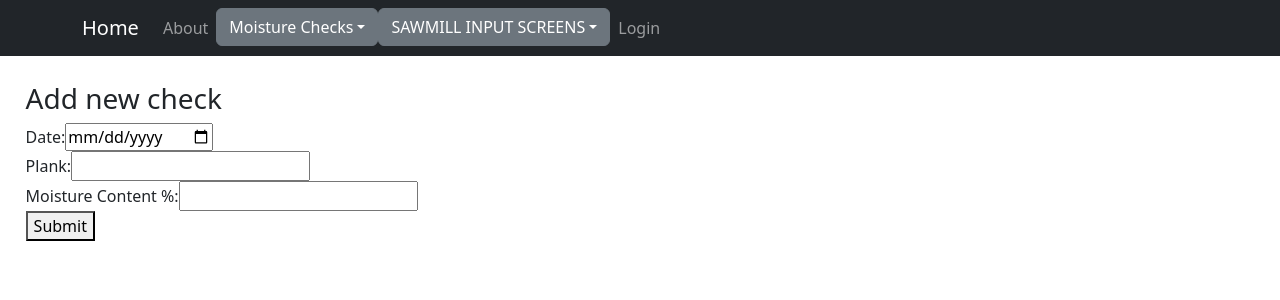
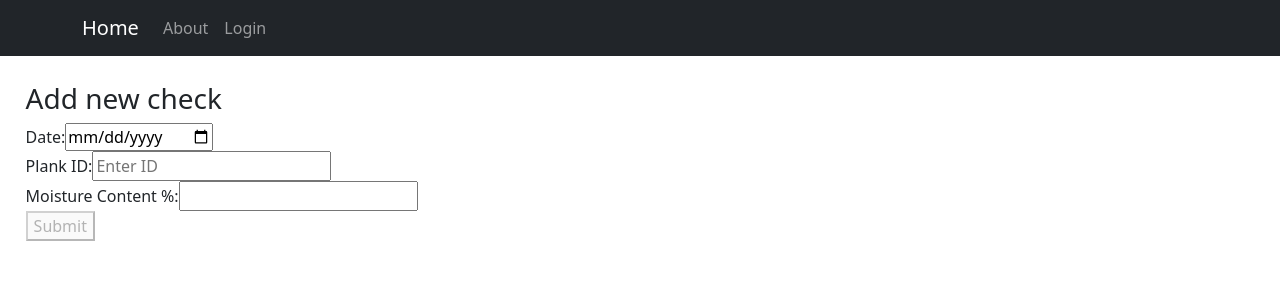
Before and after one commit to andrewcargill/sawmill_go, a React (Create React App) app in the folder mill/: page /water_post in a window 1280 px wide. Shown: the top 300 px of the page. Built offline with nearby package versions, Linux system fonts and the light colour scheme.

Commit message:
adds dev version number and updates moisture check with plank id check

```diff
--- a/mill/src/Home.jsx
+++ b/mill/src/Home.jsx
@@ -5,6 +5,7 @@ const Home = () => {
     <div>
 
       <h1>Hello, Welcome to the Sawmill Go Frontend!</h1>
+      <p>v1.1.1</p>
     </div>
   );
 };
--- a/mill/src/pages/Layout.jsx
+++ b/mill/src/pages/Layout.jsx
@@ -1,17 +1,15 @@
 import { Outlet, Link } from "react-router-dom";
 import Dropdown from "react-bootstrap/Dropdown";
-import React, {useState, useEffect} from 'react';
+import React, { useState, useEffect } from "react";
 
 const Layout = () => {
-
   const [isAuth, setIsAuth] = useState(false);
 
   useEffect(() => {
-    if (localStorage.getItem('access_token') !== null) {
+    if (localStorage.getItem("access_token") !== null) {
       setIsAuth(true);
     }
   }, [isAuth]);
-
 
   return (
     <>
@@ -39,9 +37,7 @@ const Layout = () => {
                 </Link>
               </li>
 
-
-
-              {isAuth ?(
+              {isAuth ? (
                 <>
                   <li className="nav-item">
                     <Link className="nav-link" to="tree_crud">
@@ -58,13 +54,6 @@ const Layout = () => {
                       Dev Plank
                     </Link>
                   </li>
-              </>
-              )
-              : null}
-
-
-
-
                   <Dropdown>
                     <Dropdown.Toggle variant="secondary" id="dropdown-basic">
                       Moisture Checks
@@ -81,7 +70,6 @@ const Layout = () => {
                       </Dropdown.Item>
                     </Dropdown.Menu>
                   </Dropdown>
-
 
                   <Dropdown>
                     <Dropdown.Toggle variant="secondary" id="dropdown-basic">
@@ -103,13 +91,9 @@ const Layout = () => {
                       </Dropdown.Item>
                     </Dropdown.Menu>
                   </Dropdown>
-              <li>
-              {isAuth ? (
-              <>
-              <Link className="nav-link" to="home_secure">Test</Link>
                   <Dropdown>
                     <Dropdown.Toggle variant="secondary" id="dropdown-basic">
-                  SECURE
+                      Test
                     </Dropdown.Toggle>
                     <Dropdown.Menu>
                       <Dropdown.Item as={Link} to="test_crud">
@@ -128,24 +112,22 @@ const Layout = () => {
                   </Dropdown>
                 </>
               ) : null}
-              </li>
+
+              <li>{isAuth ? <></> : null}</li>
               <li>
-              {isAuth ?
+                {isAuth ? (
                   <Link className="nav-link" to="logout">
                     Logout
-              </Link> :
+                  </Link>
+                ) : (
                   <Link className="nav-link" to="login">
                     Login
                   </Link>
-              }
+                )}
               </li>
 
-              <li className="nav-item">
-
-              </li>
-              <li className="nav-item">
-
-              </li>
+              <li className="nav-item"></li>
+              <li className="nav-item"></li>
             </ul>
           </div>
         </div>
--- a/mill/src/pages/MillAddLogs.jsx
+++ b/mill/src/pages/MillAddLogs.jsx
@@ -46,21 +46,6 @@ const MillAddLogs = () => {
       console.error("Error creating data:", error);
     }
   };
-
-  // const validateTreeId = async (treeId) => {
-  //   try {
-  //     await axios.get(`https://sawmill-live-api-ecf54c3f35e6.herokuapp.com/api/tree/${treeId}/`, {
-  //       headers: {
-  //         "Content-Type": "application/json",
-  //         Authorization: `Bearer ${localStorage.getItem("access_token")}`,
-  //       },
-  //     });
-  //     return true; // Tree ID exists
-  //   } catch (error) {
-  //     console.log("TreeIdExists:", false);
-  //     return false; // Tree ID does not exist
-  //   }
-  // };
 
   const handleTreeChange = (e) => {
     const treeId = e.target.value;
@@ -118,7 +103,7 @@ const MillAddLogs = () => {
               <input
                 type="text"
                 className="form-control form-control-lg"
-                placeholder="Search tree by ID"
+                placeholder="Enter ID"
                 value={tree}
                 onChange={handleTreeChange}
                 onBlur={handleTreeBlur}
--- a/mill/src/pages/TreeMoisturePost.jsx
+++ b/mill/src/pages/TreeMoisturePost.jsx
@@ -5,17 +5,27 @@ const TreeMoisturePost = () => {
   const [plank, setPlank] = useState('');
   const [date, setDate] = useState('');
   const [water_percentage, setWater_percentage] = useState('');
-  const [success, setSuccess] = useState(false); // State variable for success message
+  const [success, setSuccess] = useState(false);
+  const [plankIdExists, setPlankIdExists] = useState(null);
 
   const handleSubmit = async (e) => {
     e.preventDefault();
 
     try {
-      const response = await axios.post('https://sawmill-live-api-ecf54c3f35e6.herokuapp.com/api/water/', {
-        date,
-        plank,
-        water_percentage,
-      });
+      const response = await axios.post(
+        'https://sawmill-live-api-ecf54c3f35e6.herokuapp.com/api/water/',
+        {
+          date,
+          plank,
+          water_percentage,
+        },
+        {
+          headers: {
+            'Content-Type': 'application/json',
+            Authorization: `Bearer ${localStorage.getItem('access_token')}`,
+          },
+        }
+      );
       console.log('Data created:', response.data);
 
       // Reset form fields after successful submission
@@ -29,6 +39,32 @@ const TreeMoisturePost = () => {
     }
   };
 
+
+  const handlePlankChange = (e) => {
+    const plankId = e.target.value;
+    setPlank(plankId);
+  };
+
+  const handlePlankBlur = async () => {
+    try {
+      const response = await axios.get(
+        `https://sawmill-live-api-ecf54c3f35e6.herokuapp.com/api/plank/validate/${plank}/`,
+        {
+          headers: {
+            "Content-Type": "application/json",
+            Authorization: `Bearer ${localStorage.getItem("access_token")}`,
+          },
+        }
+      );
+
+      const { exists } = response.data;
+      console.log("PlankIdExists:", exists);
+      setPlankIdExists(exists);
+    } catch (error) {
+      console.error("Error validating Plank ID:", error);
+    }
+  };
+
   return (
     <div className='mainContainer'>
       <h3>Add new check</h3>
@@ -38,14 +74,30 @@ const TreeMoisturePost = () => {
           <input type="date" value={date} onChange={(e) => setDate(e.target.value)} required />
         </div>
         <div>
-          <label>Plank:</label>
-          <input type="text" value={plank} onChange={(e) => setPlank(e.target.value)} required />
+          <label>Plank ID:</label>
+          <input
+          type="text"
+          placeholder='Enter ID'
+          value={plank}
+          onChange={handlePlankChange}
+          onBlur={handlePlankBlur}
+          required
+          inputMode="numeric"
+          />
+          {plankIdExists !== null && !plankIdExists && (
+                <div>ID not in system</div>
+              )}
         </div>
         <div>
           <label>Moisture Content %:</label>
           <input type="text" value={water_percentage} onChange={(e) => setWater_percentage(e.target.value)} required />
         </div>
-        <button type="submit">Submit</button>
+        <button
+        type="submit"
+        disabled={!plankIdExists}
+        >
+          Submit
+        </button>
       </form>
 
       {success && <p>Success! Data created.</p>} {/* Display success message if success is true */}
```
Lines whose indentation alone changed are shown as unchanged.
